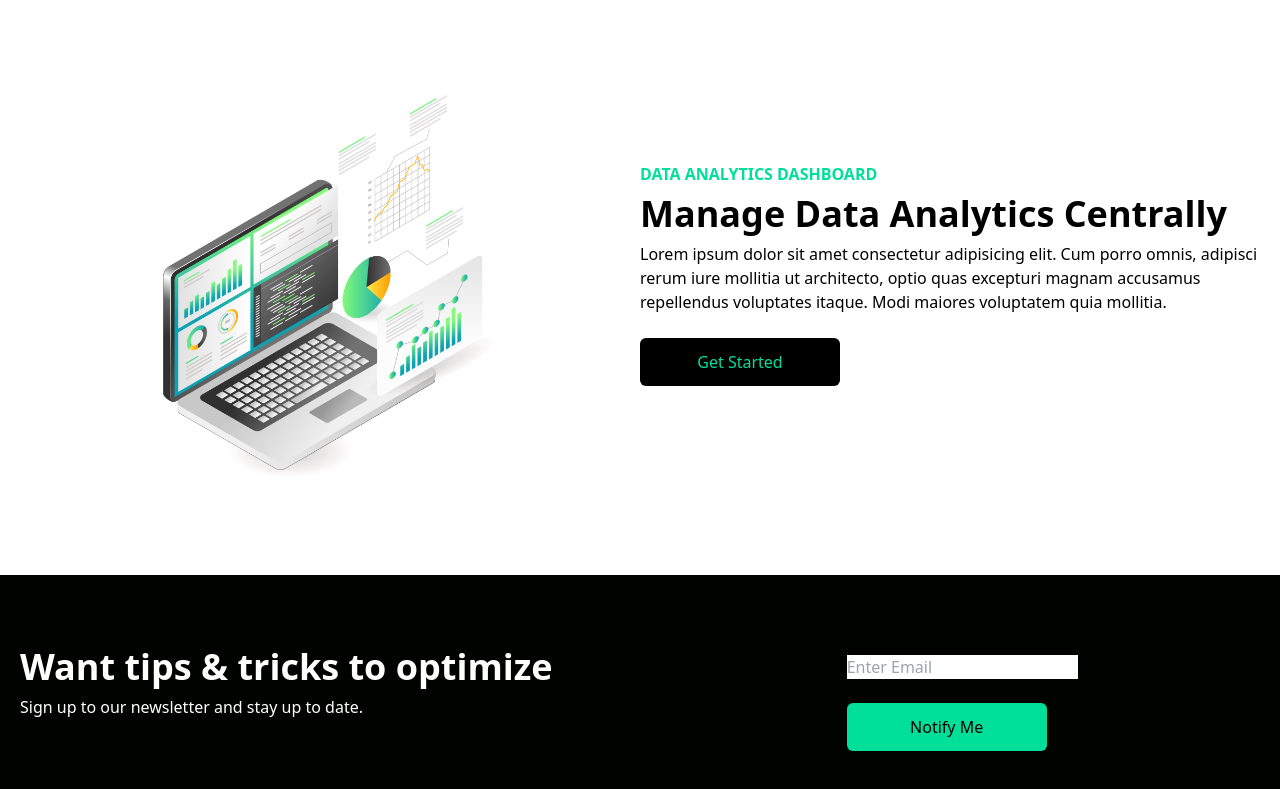
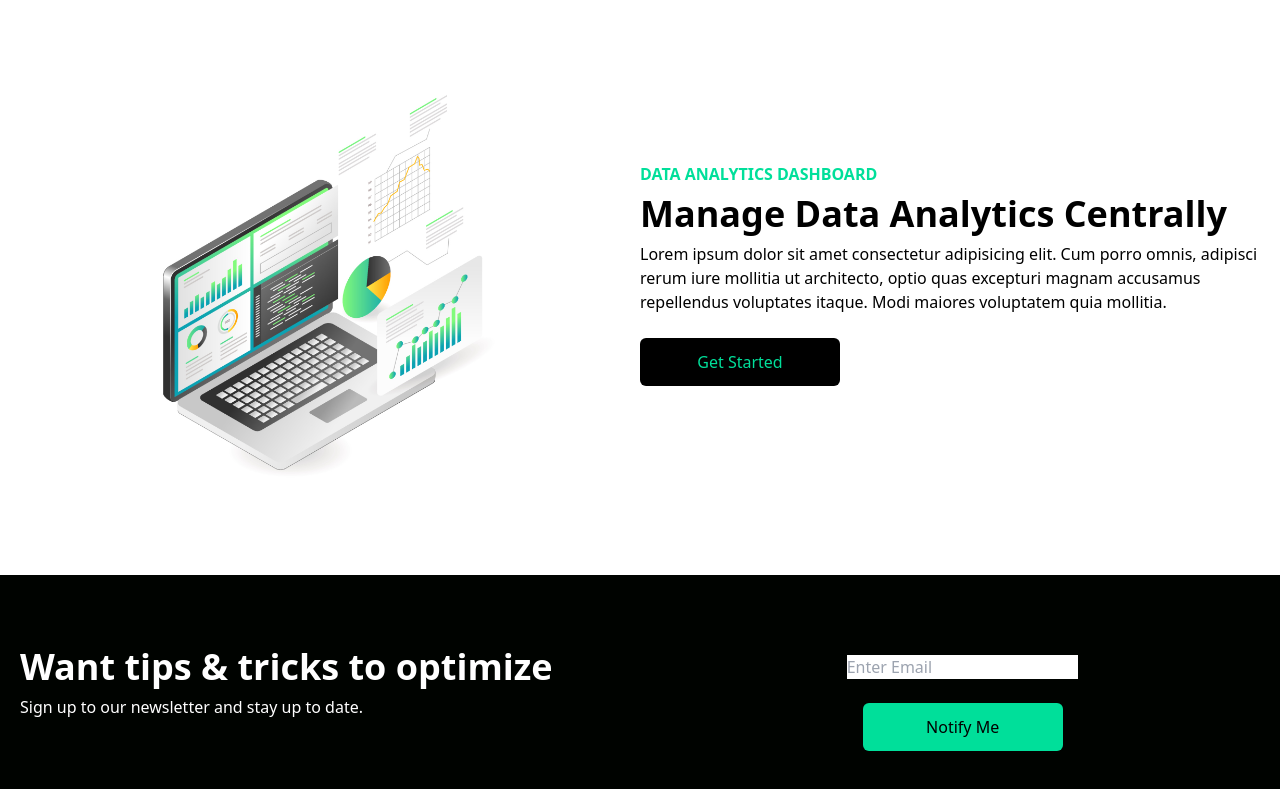
Before and after one commit to daysuwaa/react-tailwind, a React (Create React App) app: page / in a window 1280 px wide. Shown: the part 802-1591 px from the top of the page. Built offline with nearby package versions, Linux system fonts and the light colour scheme.

Commit message:
commit : button

```diff
--- a/src/components /Newsletter.jsx
+++ b/src/components /Newsletter.jsx
@@ -14,7 +14,7 @@ const Newsletter = () => {
                     type='email'
                     placeholder='Enter Email'
                      />
-                     <button className='bg-[#00df9a] w-[200px] rounded-md my-6 mx-auto py-3 text-black'>Notify Me</button>
+                     <button className='bg-[#00df9a] w-[200px] rounded-md ml-4 px-6 my-6 mx-auto py-3 text-black'>Notify Me</button>
                 </div>
 
             </div>
```
